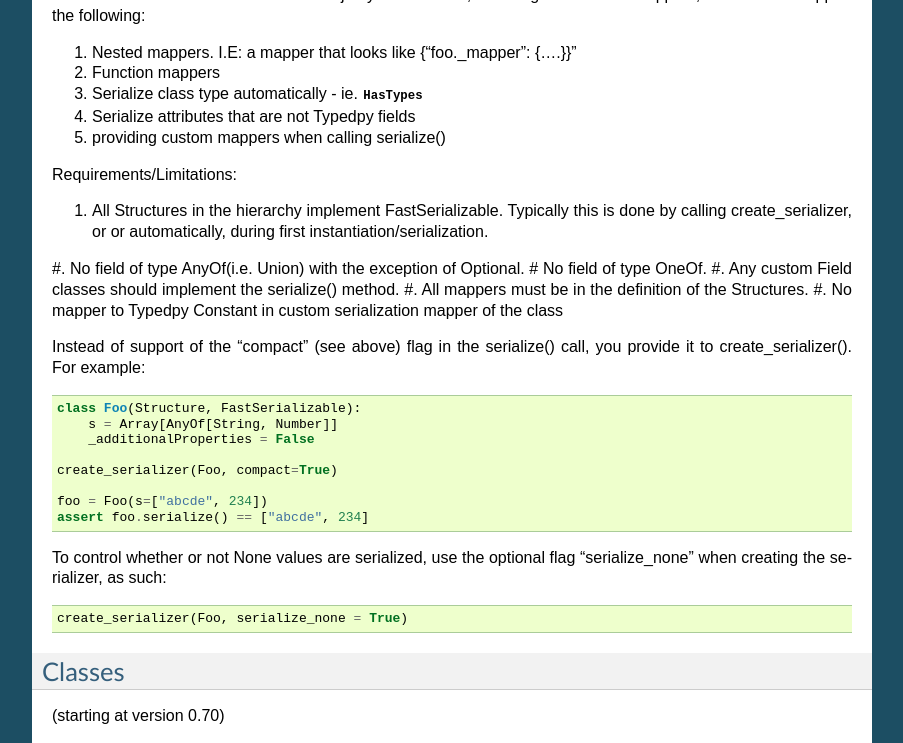
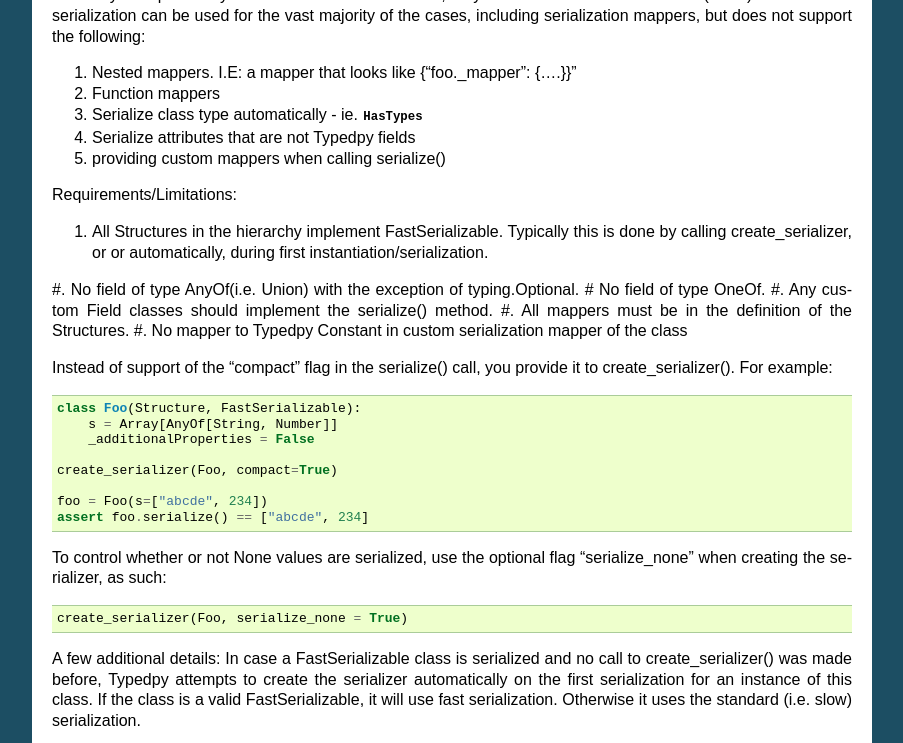
Before and after one commit to loyada/typedpy, a Sphinx documentation site: the page built from docs/serialization.rst, in a window 1280 px wide and 1400 px high, scrolled down 16127 px. Shown: the top 743 px of the window, without its empty margins (198-1101 px from the left). Built offline with Sphinx 7.4.7, drawn with Linux system fonts in a browser that asks for light colours; some of the changed text lies outside the part shown; grey boxes are pictures that could not be loaded.

Commit message:
docs update

```diff
--- a/docs/fields.rst
+++ b/docs/fields.rst
@@ -268,8 +268,8 @@
 
 Immutable Field/Structure classes cannot be inherited, to avoid a developer accidentally making the subclass a mutable one .
 
-Uniqueness
-==========
+Uniqueness (Deprecated)
+=======================
 Typedpy allows you to ensure that all instances of a certain :class:`Structure` have unique values of a
 certain field (for example, a unique ID or a primary key).
 This is done either by decorating the :class:`Field` class defintion with @unique, or by setting
--- a/docs/serialization.rst
+++ b/docs/serialization.rst
@@ -1015,14 +1015,14 @@
 
 #. All Structures in the hierarchy implement FastSerializable. Typically this is done by calling create_serializer, or
    or automatically, during first instantiation/serialization.
-#. No field of type AnyOf(i.e. Union) with the exception of Optional.
+#. No field of type AnyOf(i.e. Union) with the exception of typing.Optional.
 #  No field of type OneOf.
 #. Any custom Field classes should implement the serialize() method.
 #. All mappers must be in the definition of the Structures.
 #. No mapper to Typedpy Constant in custom serialization mapper of the class
 
 
-Instead of support of the "compact" (see above) flag in the serialize() call, you provide it to create_serializer().
+Instead of support of the "compact" flag in the serialize() call, you provide it to create_serializer().
 For example:
 
 .. code-block:: python
@@ -1044,6 +1044,23 @@
 .. code-block:: python
 
     create_serializer(Foo, serialize_none = True)
+
+
+
+A few additional details:
+In case a FastSerializable class is serialized and no call to create_serializer() was made before, Typedpy attempts
+to create the serializer automatically on the first serialization for an instance of this class. If the class is a valid \
+FastSerializable, it will use fast serialization. Otherwise it uses the standard (i.e. slow) serialization.
+
+
+Roadmap
+-------
+In Typedpy 2.3 fast serialization will be the default mode of operation, without the need to declare it. This means that
+by default, Typedpy will attempt to create a custom serializer for any Structure as needed and use it in all consecutive
+calls to serialize instances of this Structure. Only in case this Structure is incompatible with Fast Serialization, Typedpy
+will use the dynamically-resolved serialization, which is slow.
+FastSerializable class will still exist for a while for backward compatibility, but will be unnecessary, since all Structures
+will be serialized fast by default.
 
 
 
--- a/docs/structures.rst
+++ b/docs/structures.rst
@@ -331,8 +331,8 @@
 .. _uniqueness:
 
 
-Uniqueness
-==========
+Uniqueness (Deprecated)
+========================
 Typedpy allows you to ensure that all the instances of a certain :class:`Structure` are unique, by
 decorating it with "@unique". The uniqueness is ensured even if you updated an existing instance to match
 another instance.
--- a/docs/versioning.rst
+++ b/docs/versioning.rst
@@ -14,6 +14,8 @@
 For example, suppose you saved a JSON object that adheres to some strict schema, and occasionally that schema had to evolve \
 to include new fields, or update existing ones. When you read it again, you always want to map to the latest schema, which \
 is what you are currently using.
+Importantly, this is not meant to be used to manage evolving schema changes in a performant production system. In such a \
+case, use a proper schema management framework, such as Alembic.
 
 
 The requirement: Typedpy expects the dictionary to have a "version" field, that has increasing consecutive integer values, \
```
